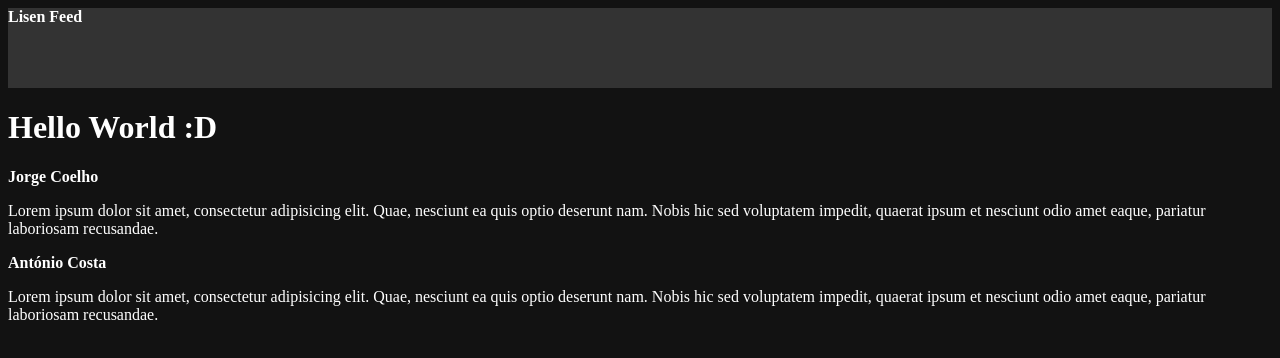
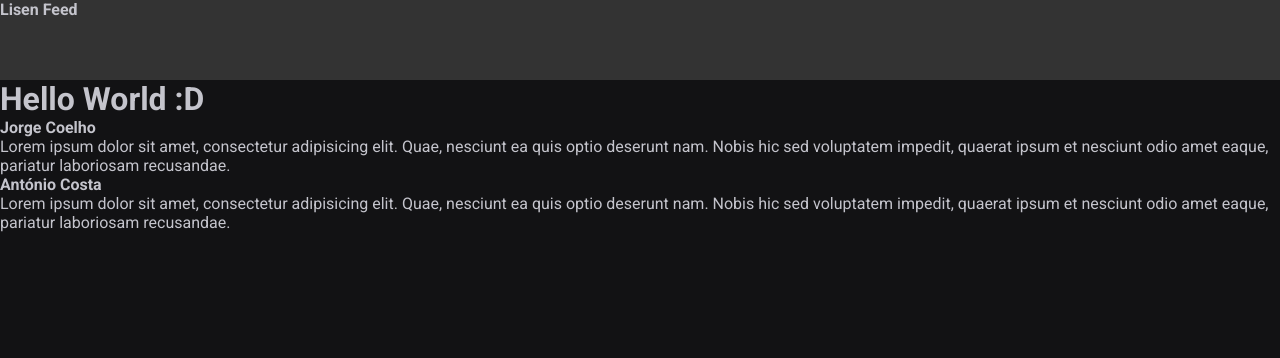
Before and after one commit to JorgeMCoelho/react_learning, a React (Vite) app in the folder 01-fundamentals-react.js/: page / in a window 1280 px wide. Shown: the top 358 px of the page. Built offline with nearby package versions, Linux system fonts and the light colour scheme.

Commit message:
added global styles and added font family Roboto

```diff
--- a/01-fundamentals-react.js/index.html
+++ b/01-fundamentals-react.js/index.html
@@ -2,9 +2,16 @@
 <html lang="en">
   <head>
     <meta charset="UTF-8" />
+
+    <link rel="preconnect" href="https://fonts.googleapis.com" />
+    <link rel="preconnect" href="https://fonts.gstatic.com" crossorigin />
+
     <link rel="icon" type="image/svg+xml" href="/favicon.svg" />
     <meta name="viewport" content="width=device-width, initial-scale=1.0" />
-    <title>Vite + React</title>
+
+    <link href="https://fonts.googleapis.com/css2?family=Roboto:ital,wght@0,100..900;1,100..900&display=swap" rel="stylesheet" />
+
+    <title>Jorge React Playground</title>
   </head>
   <body>
     <div id="root"></div>
--- a/01-fundamentals-react.js/src/App.jsx
+++ b/01-fundamentals-react.js/src/App.jsx
@@ -1,7 +1,7 @@
 import { Header } from "./components/Header";
 import { Post } from "./Post";
 
-import './styles.css'
+import './global.css'
 
 export function App() {
   return (
--- /dev/null
+++ b/01-fundamentals-react.js/src/global.css
@@ -0,0 +1,31 @@
+:root{
+    --white: #fff;
+
+    --gray-100: #e1e1e6;
+    --gray-300: #c4c4cc;
+    --gray-400: #8d8d99;
+    --gray-600: #323238;
+    --gray-700: #29292e;
+    --gray-800: #202024;
+    --gray-900: #121214;
+
+    --green-500: #00875f;
+}
+
+*{
+    margin: 0;
+    padding: 0;
+    box-sizing: border-box;
+}
+
+body{
+    background: var(--gray-900);
+    color: var(--gray-300);
+    -webkit-font-smoothing: antialiased;
+}
+
+body, input, textarea, button{
+    font-family: 'Roboto', sans-serif;
+    font-weight: 400;
+    font-size: 1rem;
+}
--- a/01-fundamentals-react.js/src/main.jsx
+++ b/01-fundamentals-react.js/src/main.jsx
@@ -1,8 +1,6 @@
 import { StrictMode } from 'react'
 import { createRoot } from 'react-dom/client'
 import { App } from './App.jsx'
-import { Post } from './Post.jsx'
-
 
 createRoot(document.getElementById('root')).render(
   <StrictMode>
--- a/01-fundamentals-react.js/src/styles.css
+++ /dev/null
@@ -1,4 +0,0 @@
-body{
-    background: #121212;
-    color: #fff;
-}
```
